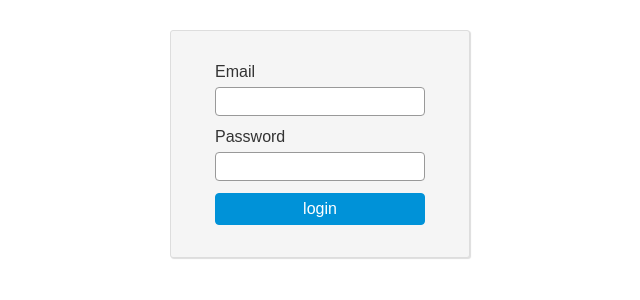
After one commit to AdamAlifudinAlfarisy/wd2, a PHP site: page /login-validation/login.html in a window 1280 px wide. The commit adds this page. Shown: the top 300 px of the page, without its empty margins (320-960 px from the left). Run offline with PHP 8.4, Linux system fonts and the light colour scheme.

Commit message:
file baru

```diff
--- a/cek.php
+++ b/cek.php
@@ -70,8 +70,8 @@
 	</div>
 	<!-- Optional JavaScript -->
 	<!-- jQuery first, then Popper.js, then Bootstrap JS -->
+	<script src="js/jquery-3.5.1.slim.min.js"></script>
+	<script src="js/popper.min.js"></script>
 	<script src="js/bootstrap.min.js"></script>
-	<script src="js/popper.js@1.16.1.js"></script>
-	<script src="js/jquery-3.5.1.slim.min.js"></script>
 </body>
 </html>
--- a/kominfo.php
+++ b/kominfo.php
@@ -96,7 +96,7 @@
 						<label for="inputusia" class="col-sm-2 col-form-label">Usia </label>
 						<div class="col-sm-10">
 							<br>
-							<input type="text" class="form-control" id="inputusia" name="usia" placeholder="usia sekarang">
+							<input type="number" class="form-control" id="inputusia" name="usia" placeholder="usia sekarang">
 						</div>
 					</div>
 				</div>
@@ -108,8 +108,8 @@
 		</div>
 		<!-- Optional JavaScript -->
 		<!-- jQuery first, then Popper.js, then Bootstrap JS -->
+		<script src="js/jquery-3.5.1.slim.min.js"></script>
+		<script src="js/popper.min.js"></script>
 		<script src="js/bootstrap.min.js"></script>
-		<script src="js/popper.js@1.16.1.js"></script>
-		<script src="js/jquery-3.5.1.slim.min.js"></script>
 	</body>
 	</html>
--- /dev/null
+++ b/login-validation/app.js
@@ -0,0 +1,31 @@
+var $form = document.querySelector('.form');
+var $error = document.querySelector('.error');
+var $inputFields = document.querySelectorAll('input-field');
+var $email = document.getElementById('email');
+var $password = document.getElementById('password');
+
+function addError(message) {
+	$error.innerHTML = message;
+	$error.style.display = 'block';
+}
+
+function removeError() {
+	$error.innerHTML = '';
+	$error.style.display = 'hidden';
+}
+
+function validate(event) {
+	// evet.preventDefault() untuk tidak menjalankan fungsi form apabila di submit, yaitu mengirim data ke 'action'.
+	event.preventDefault()
+	$error.style.display = 'none';
+
+	if ($email.value !== 'admin@vsga.com' || $password.value !== 'password') {
+			addError('Email atau Password Salah');
+	} else {
+		removeError();
+		alert('Anda berhasil login!');
+
+	}
+}
+
+$form.addEventListener('submit', validate);
--- /dev/null
+++ b/login-validation/login.html
@@ -0,0 +1,26 @@
+<!DOCTYPE html>
+<html lang="en">
+<head>
+	<meta charset="UTF-8">
+	<meta name="viewport" content="width=device-width, initial-scale=1.0">
+	<title>Login Validation</title>
+	<link rel="stylesheet" href="tampilan.css">
+</head>
+<body>
+	<div class="container">
+		<form action="" class="form">
+			<div class="error" style="display: none;"></div>
+			<div class="input-field">
+				<label for="email">Email</label>
+				<input type="email" id="email">
+			</div>
+			<div class="input-field">
+				<label for="password">Password</label>
+				<input type="password" id="password">
+			</div>
+			<input type="submit" value="login">
+		</form>
+	</div>
+	<script src="app.js"></script>
+</body>
+</html>
--- /dev/null
+++ b/login-validation/tampilan.css
@@ -0,0 +1,67 @@
+* {
+  padding: 0;
+  margin: 0;
+  box-sizing: border-box;
+}
+
+body {
+  font-family: sans-serif;
+  color: #333;
+}
+
+.container {
+  margin: 30px auto;
+  padding: 32px 44px;
+  margin-bottom: 30px;
+  background: #f5f5f5;
+  border: 1px solid #ddd;
+  border-radius: 3px;
+  box-shadow: 1px 1px 1px #ddd;
+  width: 300px;
+  background: #f5f5f5;
+}
+
+label {
+  display: block;
+  margin-bottom: 6px;
+}
+
+input[type="email"],
+input[type="password"] {
+  width: 100%;
+  border-radius: 4px;
+  border: 1px solid #999;
+  padding: 6px;
+  margin-bottom: 12px;
+  outline: none;
+}
+
+input[type="text"]:focus,
+input[type="password"]:focus {
+  border-color: #555;
+}
+
+input[type="submit"] {
+  width: 100%;
+  padding: 6px;
+  font-size: 1em;
+  background: #0092d8;
+  border: 1px solid #0092d8;
+  border-radius: 4px;
+  outline: none;
+  color: #fff;
+}
+
+input[type="submit"]:hover {
+  cursor: pointer;
+  background: #0376ad;
+}
+
+.error {
+  border: 1px solid #ff6c6c;
+  border-radius: 4px;
+  padding: 12px;
+  margin-bottom: 18px;
+  background: #ff7272;
+  color: #fff;
+}
```
Also changed, not shown: order-form/app.js (added, +135 -0 lines), order-form/index.html (added, +13 -0 lines), order-form/style.css (added, +85 -0 lines), js/jquery-3.5.1.slim.min.js, js/popper.min.js (renamed from js/popper.js@1.16.1.js), 1 other file.
